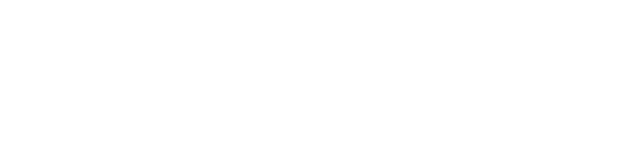
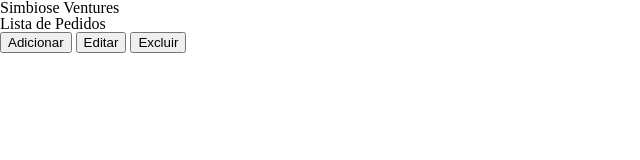
Before and after one commit to rafaelmgbh/projeto-final-simbiose, a plain HTML site: page index.html in a window 1280 px wide. Shown: the whole page, without its empty margins (0-640 px from the left). Drawn offline with Linux system fonts and the light colour scheme.

Commit message:
criando o esqueleto do projeto , index e o html

```diff
--- /dev/null
+++ b/css/style.css
@@ -0,0 +1,48 @@
+/* http://meyerweb.com/eric/tools/css/reset/
+   v2.0 | 20110126
+   License: none (public domain)
+*/
+
+html, body, div, span, applet, object, iframe,
+h1, h2, h3, h4, h5, h6, p, blockquote, pre,
+a, abbr, acronym, address, big, cite, code,
+del, dfn, em, img, ins, kbd, q, s, samp,
+small, strike, b, sub, sup, tt, var,
+b, u, i, center,
+dl, dt, dd, ol, ul, li,
+fieldset, form, label, legend,
+table, caption, tbody, tfoot, thead, tr, th, td,
+article, aside, canvas, details, embed,
+figure, figcaption, footer, header, hgroup,
+menu, nav, output, ruby, section, summary,
+time, mark, audio, video {
+	margin: 0;
+	padding: 0;
+	border: 0;
+	font-size: 100%;
+	font: inherit;
+	vertical-align: baseline;
+}
+/* HTML5 display-role reset for older browsers */
+article, aside, details, figcaption, figure,
+footer, header, hgroup, menu, nav, section {
+	display: block;
+}
+body {
+	line-height: 1;
+}
+ol, ul {
+	list-style: none;
+}
+blockquote, q {
+	quotes: none;
+}
+blockquote:before, blockquote:after,
+q:before, q:after {
+	content: '';
+	content: none;
+}
+table {
+	border-collapse: collapse;
+	border-spacing: 0;
+}
--- a/index.html
+++ b/index.html
@@ -5,8 +5,26 @@
     <meta http-equiv="X-UA-Compatible" content="IE=edge">
     <meta name="viewport" content="width=device-width, initial-scale=1.0">
     <title>Projeto Final - Lista de Compras</title>
+    <link rel="stylesheet" href="reset.css">
+    <link rel="stylesheet" href="css/style.css">
+    <script src="js.js"></script>
 </head>
 <body>
+    <header>Simbiose Ventures</header>
+    <main>
+        <div class="painel">
+            <h1>Lista de Pedidos</h1>
+        </div>
+
+        <div class="botoes">
+            <button onclick="adicionar()">Adicionar </button>
+            <button onclick="editar()"> Editar </button>
+            <button onclick="excluir()"> Excluir </button>
+        </div>
+
+
+
+</main>
     <!-- Comentário -->
 </body>
 </html>
```
Also changed, not shown: js.js (added).
